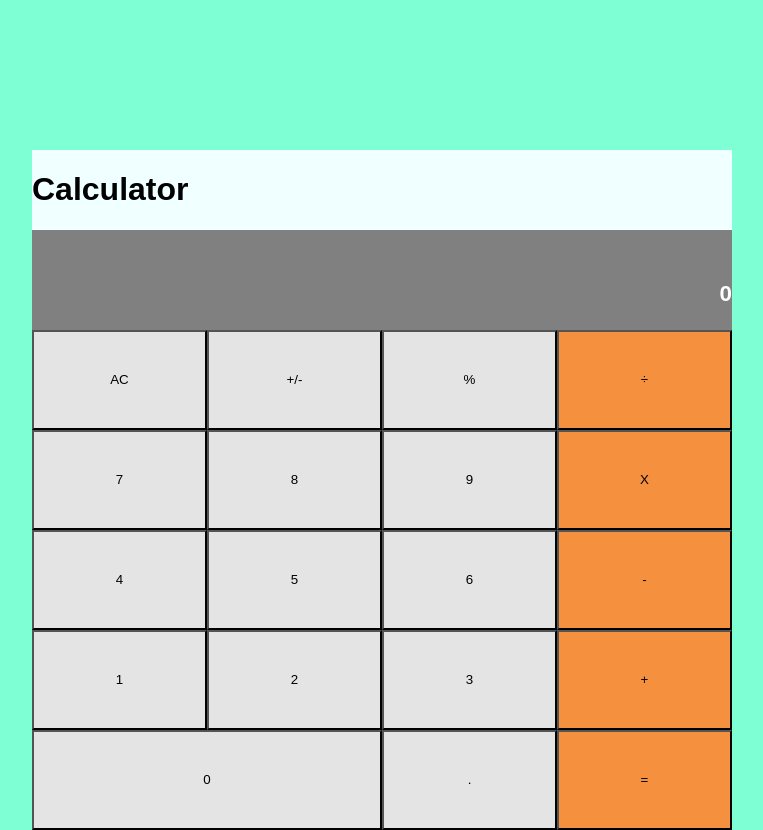
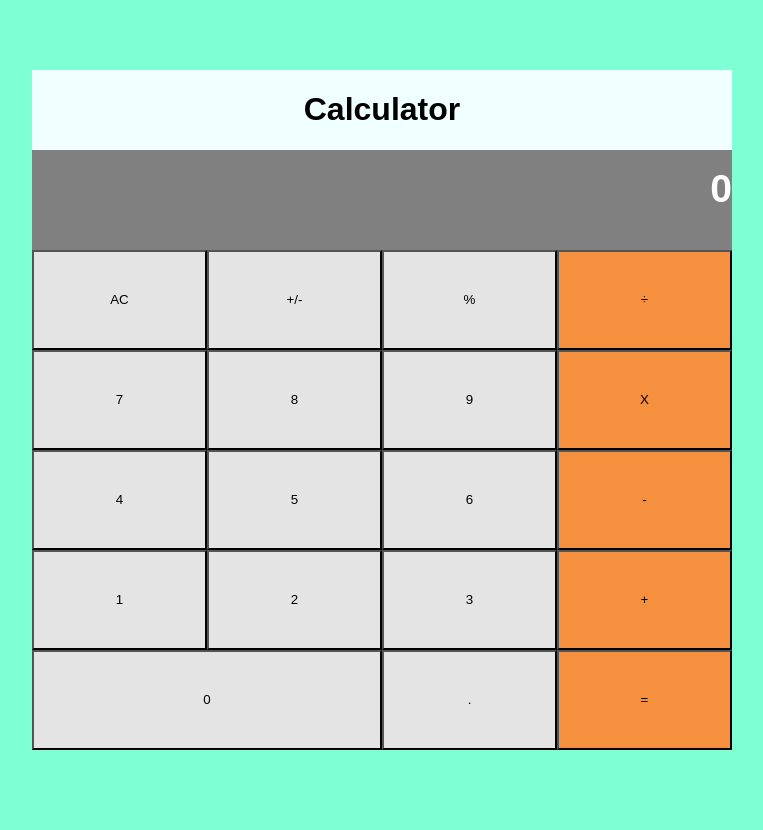
Before and after one commit to IBTechRaj/ReactCalculator, a React (Create React App) app: page / in a window 1280 px wide. Shown: the whole page, without its empty margins (258-1021 px from the left). After the commit the page ends 800 px from the top, so only its background shows below. Built offline with nearby package versions, Linux system fonts and the light colour scheme.

Commit message:
Fix lint errors

```diff
--- a/package.json
+++ b/package.json
@@ -11,6 +11,8 @@
     "eslint-plugin-jsx-a11y": "6.2.x",
     "eslint-plugin-react": "7.20.x",
     "eslint-plugin-react-hooks": "^2.5.1",
+    "big.js": "^3.1.3",
+    "i": "^0.3.6",
     "install": "^0.13.0",
     "prop-types": "^15.7.2",
     "react": "^16.13.1",
--- a/src/components/App.css
+++ b/src/components/App.css
@@ -11,11 +11,15 @@
   flex-direction: column;
   height: 500px;
   margin: auto;
-  margin-top: 100px;
+  margin-top: 20px;
   width: 700px;
 }
 .display {
   background-color: gray;
   height: 100px;
   width: 100%;
+  font-size: 28px;
 }
+h1 {
+  text-align: center;
+}
--- a/src/components/App.js
+++ b/src/components/App.js
@@ -1,8 +1,8 @@
-import React from "react";
-import Display from "./Display";
-import ButtonPanel from "./ButtonPanel";
-import calculate from "../logic/calculate";
-import "./App.css";
+import React from 'react';
+import Display from './Display';
+import ButtonPanel from './ButtonPanel';
+import calculate from '../logic/calculate';
+import './App.css';
 
 class App extends React.Component {
   constructor() {
@@ -11,23 +11,24 @@ class App extends React.Component {
     this.state = {
       nextVal: null,
       result: null,
-      operation: null
+      operation: null,
     };
     this.handleClick = this.handleClick.bind(this);
   }
-  handleClick = buttonName => {
+
+  handleClick(buttonName) {
     const { nextVal, result, operation } = this.state;
     this.setState(calculate({ nextVal, result, operation }, buttonName));
-  };
+  }
 
   render() {
     const { nextVal, result } = this.state;
-    // const { buttonName } = buttonName;
+
     return (
       <div className="container">
         <h1>Calculator</h1>
         <div className="display">
-          <Display result={nextVal || result || "0"} />
+          <Display result={nextVal || result || '0'} />
         </div>
         <div className="button-panel">
           <ButtonPanel handleClick={this.handleClick} />
--- /dev/null
+++ b/src/components/Button.css
@@ -0,0 +1,3 @@
+.fontSize {
+  font-size: 18px;
+}
--- a/src/components/Button.js
+++ b/src/components/Button.js
@@ -1,13 +1,16 @@
-import React from "react";
-import PropTypes from "prop-types";
+import React from 'react';
+import PropTypes from 'prop-types';
+import './Button.css';
 
-const Button = ({ wide, color, name, handleClick }) => {
-  const classes = `${color} ${
-    wide ? "fifty-percent" : "twenty-five-percent"
+const Button = ({
+  wide, color, name, handleClick,
+}) => {
+  const classes = `${color}  ${
+    wide ? 'fifty-percent' : 'twenty-five-percent'
   }`.trim();
 
   return (
-    <button onClick={() => handleClick(name)} className={classes}>
+    <button type="button" onClick={() => handleClick(name)} className={classes}>
       {name}
     </button>
   );
@@ -15,14 +18,15 @@ const Button = ({ wide, color, name, handleClick }) => {
 
 Button.defaultProps = {
   wide: false,
-  color: "orange"
+  color: 'orange',
+  name: '',
 };
 
 Button.propTypes = {
   name: PropTypes.string,
   wide: PropTypes.bool,
   color: PropTypes.string,
-  handleClick: PropTypes.func.isRequired
+  handleClick: PropTypes.func.isRequired,
 };
 
 export default Button;
--- a/src/logic/calculate.js
+++ b/src/logic/calculate.js
@@ -1,37 +1,37 @@
-import operate from "../logic/operate";
+import operate from './operate';
 
 const calculate = (calculator, buttonName) => {
   let { result, nextVal, operation } = calculator;
 
-  const operBtns = ["+", "-", "X", "÷"];
-  const numBtns = ["0", "1", "2", "3", "4", "5", "6", "7", "8", "9"];
-  console.log("r", result, "n", nextVal, "o", operation);
-  if (buttonName === "AC") {
+  const operBtns = ['+', '-', 'X', '÷'];
+  const numBtns = ['0', '1', '2', '3', '4', '5', '6', '7', '8', '9'];
+
+  if (buttonName === 'AC') {
     result = null;
     nextVal = null;
     operation = null;
   }
-  if (buttonName === "+/-") {
+  if (buttonName === '+/-') {
     result *= -1;
     nextVal *= -1;
   }
-  if (buttonName === "%") {
+  if (buttonName === '%') {
     result /= 100;
     nextVal /= 100;
   }
   if (numBtns.includes(buttonName)) {
     while (nextVal === null) {
-      nextVal = "";
+      nextVal = '';
     }
     nextVal += buttonName;
   }
-  if (buttonName === ".") {
-    if (!nextVal.includes(".")) {
+  if (buttonName === '.') {
+    if (!nextVal.includes('.')) {
       nextVal += buttonName;
     }
   }
-  if (buttonName === ".") {
-    if (!nextVal.includes(".")) {
+  if (buttonName === '.') {
+    if (!nextVal.includes('.')) {
       nextVal += buttonName;
     }
   }
@@ -50,7 +50,7 @@ const calculate = (calculator, buttonName) => {
       operation = buttonName;
     }
   }
-  if (buttonName === "=") {
+  if (buttonName === '=') {
     while (nextVal !== null) {
       result = operate(result, nextVal, operation);
       nextVal = null;
```
Also changed, not shown: src/components/Display.js (+4 -4 lines), src/logic/operate.js (+5 -7 lines), 1 other file (tests, documents, lock files or other folders).
